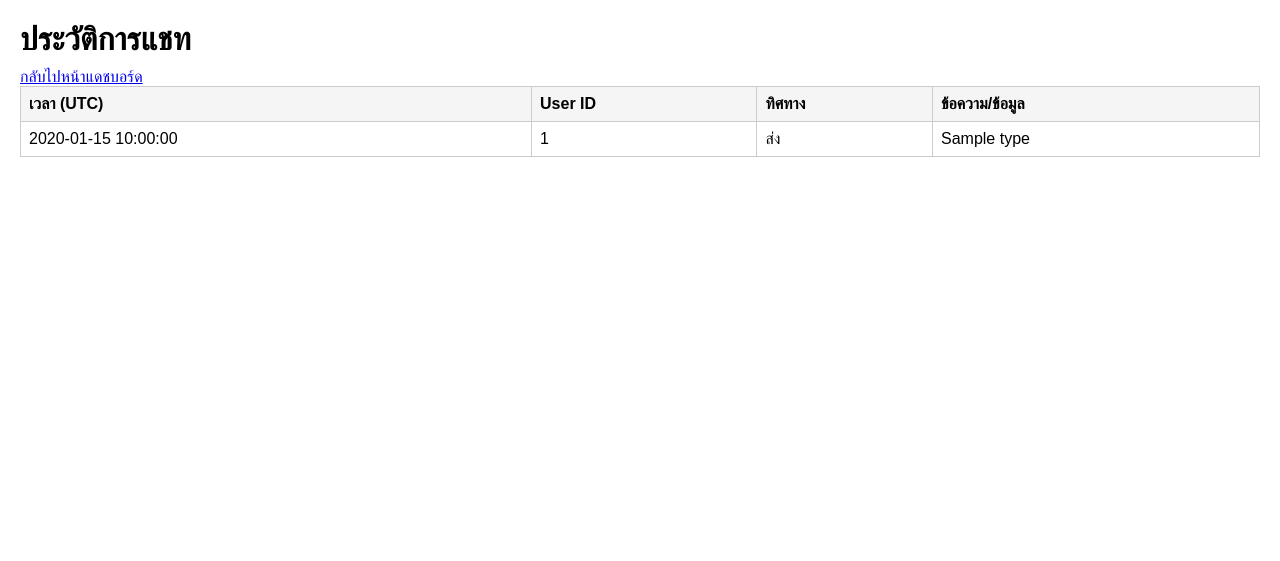
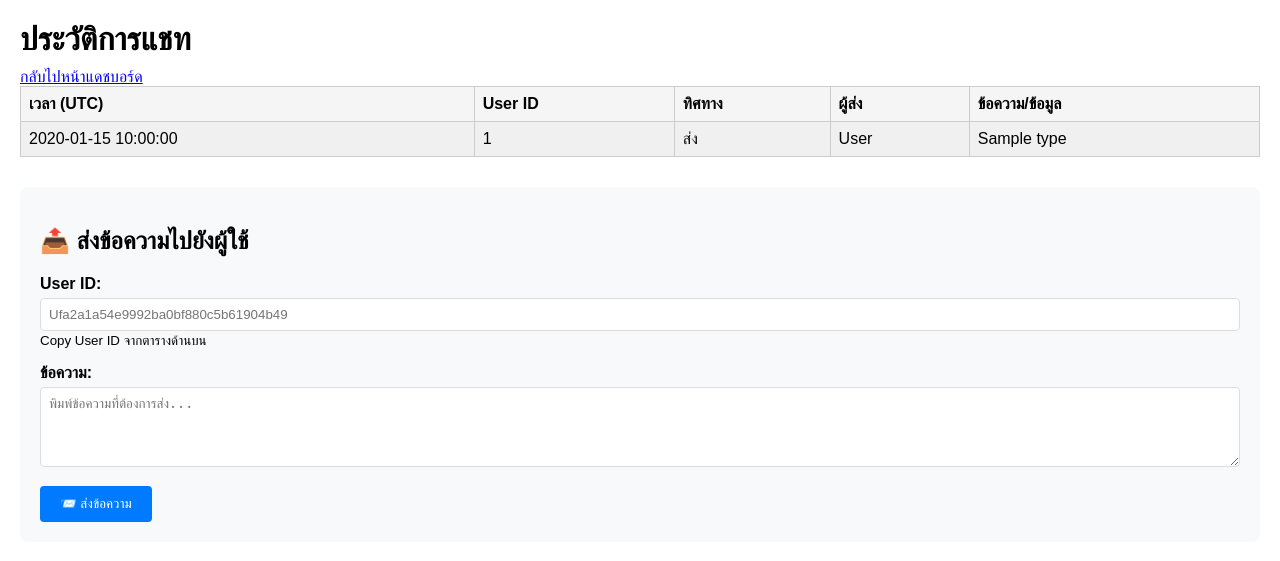
Before and after one commit to komsan114411/openclaw, a FastAPI app: template templates/chat_history.html in a window 1280 px wide. Shown: the top 561 px of the page. Run offline with FastAPI, Linux system fonts and the light colour scheme; the template is opened without the code that fills it: most values are stand-ins (such as "Sample title", 1, 10 or a date in 2020).

Commit message:
Update chat_history.html

```diff
--- a/templates/chat_history.html
+++ b/templates/chat_history.html
@@ -7,10 +7,19 @@
         body { font-family: Arial, sans-serif; margin: 20px; }
         h1 { margin-bottom: 10px; }
         nav a { margin-right: 15px; }
-        table { border-collapse: collapse; width: 100%; }
+        table { border-collapse: collapse; width: 100%; margin-bottom: 30px; }
         table, th, td { border: 1px solid #ccc; }
         th, td { padding: 8px; text-align: left; }
         th { background-color: #f5f5f5; }
+        .send-form { background-color: #f8f9fa; padding: 20px; border-radius: 8px; margin-top: 20px; }
+        .form-group { margin-bottom: 15px; }
+        label { display: block; margin-bottom: 5px; font-weight: bold; }
+        input, textarea { width: 100%; padding: 8px; border: 1px solid #ddd; border-radius: 4px; box-sizing: border-box; }
+        textarea { height: 80px; resize: vertical; }
+        button { background-color: #007bff; color: white; padding: 10px 20px; border: none; border-radius: 4px; cursor: pointer; }
+        button:hover { background-color: #0056b3; }
+        .admin-msg { background-color: #e7f3ff; }
+        .user-msg { background-color: #f0f0f0; }
     </style>
 </head>
 <body>
@@ -18,18 +27,21 @@
     <nav>
         <a href="/admin">กลับไปหน้าแดชบอร์ด</a>
     </nav>
+
     <table>
         <tr>
             <th>เวลา (UTC)</th>
             <th>User ID</th>
             <th>ทิศทาง</th>
+            <th>ผู้ส่ง</th>
             <th>ข้อความ/ข้อมูล</th>
         </tr>
         {% for entry in chat_history %}
-        <tr>
+        <tr class="{{ 'admin-msg' if entry.get('sender') == 'admin' else 'user-msg' }}">
             <td>{{ entry.timestamp }}</td>
             <td>{{ entry.user_id }}</td>
             <td>{{ 'รับ' if entry.direction == 'in' else 'ส่ง' }}</td>
+            <td>{{ 'Admin' if entry.get('sender') == 'admin' else 'User' }}</td>
             <td>
                 {% if entry.message.type == 'text' %}
                     {{ entry.message.text }}
@@ -40,5 +52,64 @@
         </tr>
         {% endfor %}
     </table>
+
+    <div class="send-form">
+        <h2>📤 ส่งข้อความไปยังผู้ใช้</h2>
+        <form onsubmit="return sendMessage(event)">
+            <div class="form-group">
+                <label for="user_id">User ID:</label>
+                <input type="text" id="user_id" placeholder="Ufa2a1a54e9992ba0bf880c5b61904b49" required>
+                <small>Copy User ID จากตารางด้านบน</small>
+            </div>
+
+            <div class="form-group">
+                <label for="message_text">ข้อความ:</label>
+                <textarea id="message_text" placeholder="พิมพ์ข้อความที่ต้องการส่ง..." required></textarea>
+            </div>
+
+            <button type="submit">📨 ส่งข้อความ</button>
+        </form>
+    </div>
+
+    <script>
+        function sendMessage(event) {
+            event.preventDefault();
+
+            const userId = document.getElementById('user_id').value.trim();
+            const text = document.getElementById('message_text').value.trim();
+
+            if (!userId || !text) {
+                alert('กรุณาใส่ User ID และข้อความ');
+                return false;
+            }
+
+            const button = event.target.querySelector('button');
+            const originalText = button.textContent;
+            button.textContent = '⏳ กำลังส่ง...';
+            button.disabled = true;
+
+            fetch('/admin/send-message', {
+                method: 'POST',
+                headers: { 'Content-Type': 'application/json' },
+                body: JSON.stringify({ user_id: userId, text: text })
+            }).then(response => {
+                if (response.ok) {
+                    alert('✅ ส่งข้อความสำเร็จ!');
+                    document.getElementById('message_text').value = '';
+                    setTimeout(() => location.reload(), 1000);
+                } else {
+                    alert('❌ เกิดข้อผิดพลาดในการส่งข้อความ');
+                }
+            }).catch(err => {
+                console.error(err);
+                alert('❌ เกิดข้อผิดพลาดในการเชื่อมต่อ');
+            }).finally(() => {
+                button.textContent = originalText;
+                button.disabled = false;
+            });
+
+            return false;
+        }
+    </script>
 </body>
 </html>
```
